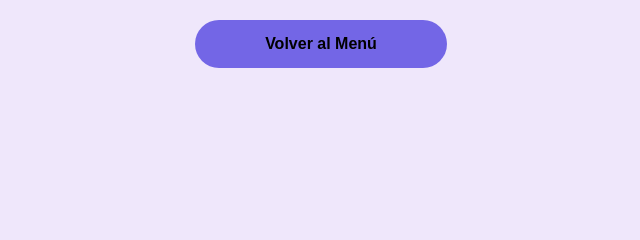
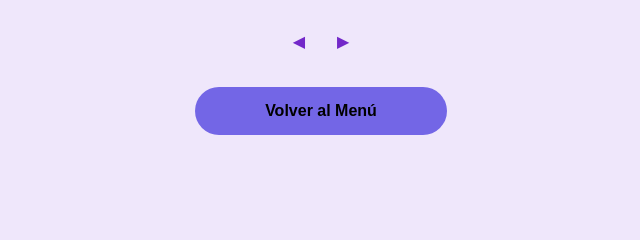
Before and after one commit to PilarNilo/desarrollo_web, a Python web app: template flask/templates/ver-productos.html in a window 1280 px wide. Shown: the part 103-343 px from the top of the page, without its empty margins (319-959 px from the left). Run offline with Jinja, Linux system fonts and the light colour scheme; the template is opened without the code that fills it, so the values that code supplies are empty.

Commit message:
last update 14-05 3:33

```diff
--- a/flask/static/css/ver-productos.css
+++ b/flask/static/css/ver-productos.css
@@ -40,3 +40,18 @@ button {
     cursor: pointer;
     margin: 20px 5px;
 }
+.indice {
+    display: flex;
+    justify-content: center;
+    align-items: center;
+    margin-top: 1rem;
+    width: 100%;
+}
+
+.indice a {
+    color: #7328c9;
+    float: auto;
+    padding: 1rem 1rem;
+    text-decoration: none;
+
+}
--- a/flask/templates/ver-productos.html
+++ b/flask/templates/ver-productos.html
@@ -39,6 +39,15 @@
 
 
 </table>
+<div class="indice" style="text-align: center;">
+    <a href="{{ url_for('ver_productos', page=cantidad - 1) }}">&#9664;</a>
+    {% if cantidad > 0 %}
+    {% for page_num in range(1, (cantidad // 5) + 2) %}
+    <a href="{{ url_for('ver_productos', page=page_num) }}">{{ page_num }}</a>
+    {% endfor %}
+    {% endif %}
+    <a href="{{ url_for('ver_productos', page=cantidad + 1) }}">&#9654;</a>
+</div>
 <div class="button-container" style="text-align: center;">
     <button  type="button" id="menu" onclick="location.href='/'">Volver al Menú</button>
 </div>
```
Also changed, not shown: flask/app.py (+40 -31 lines).
